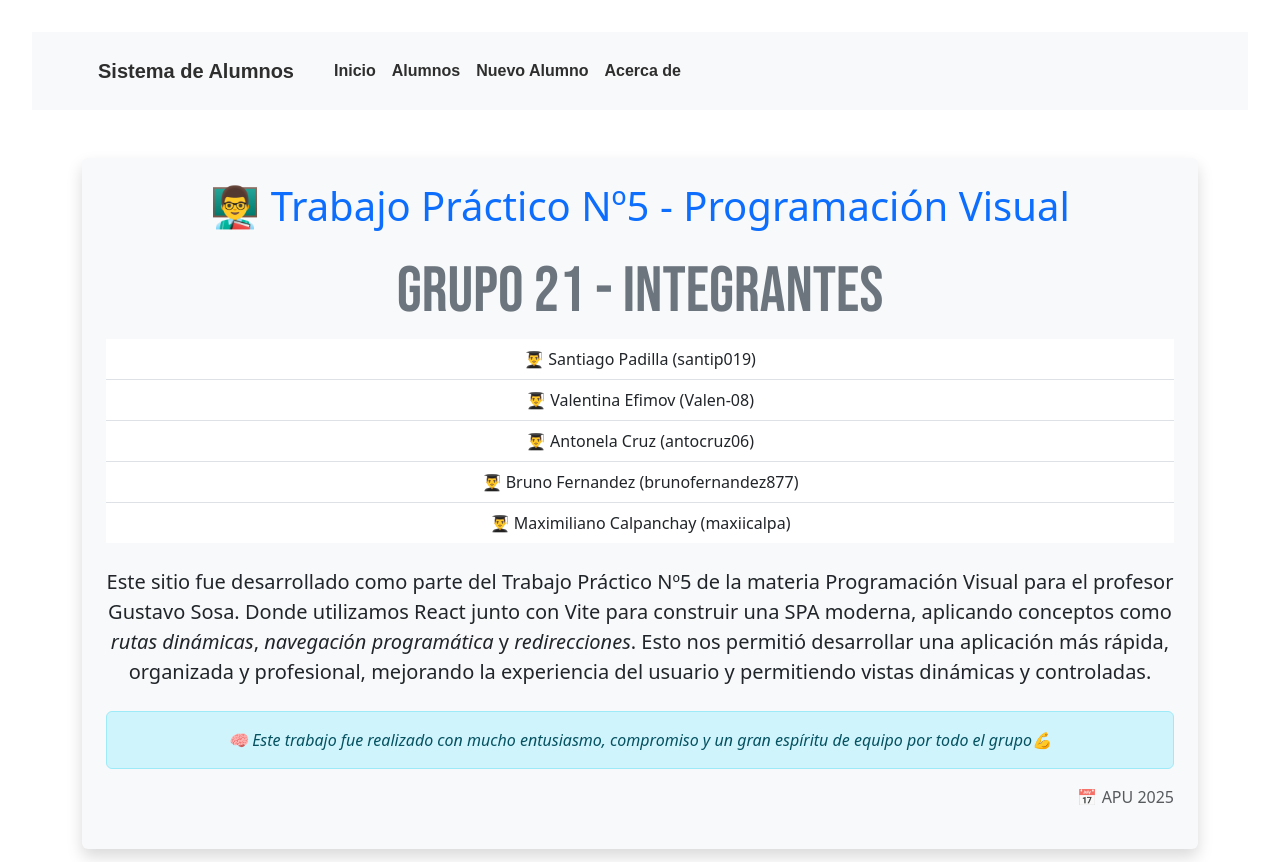
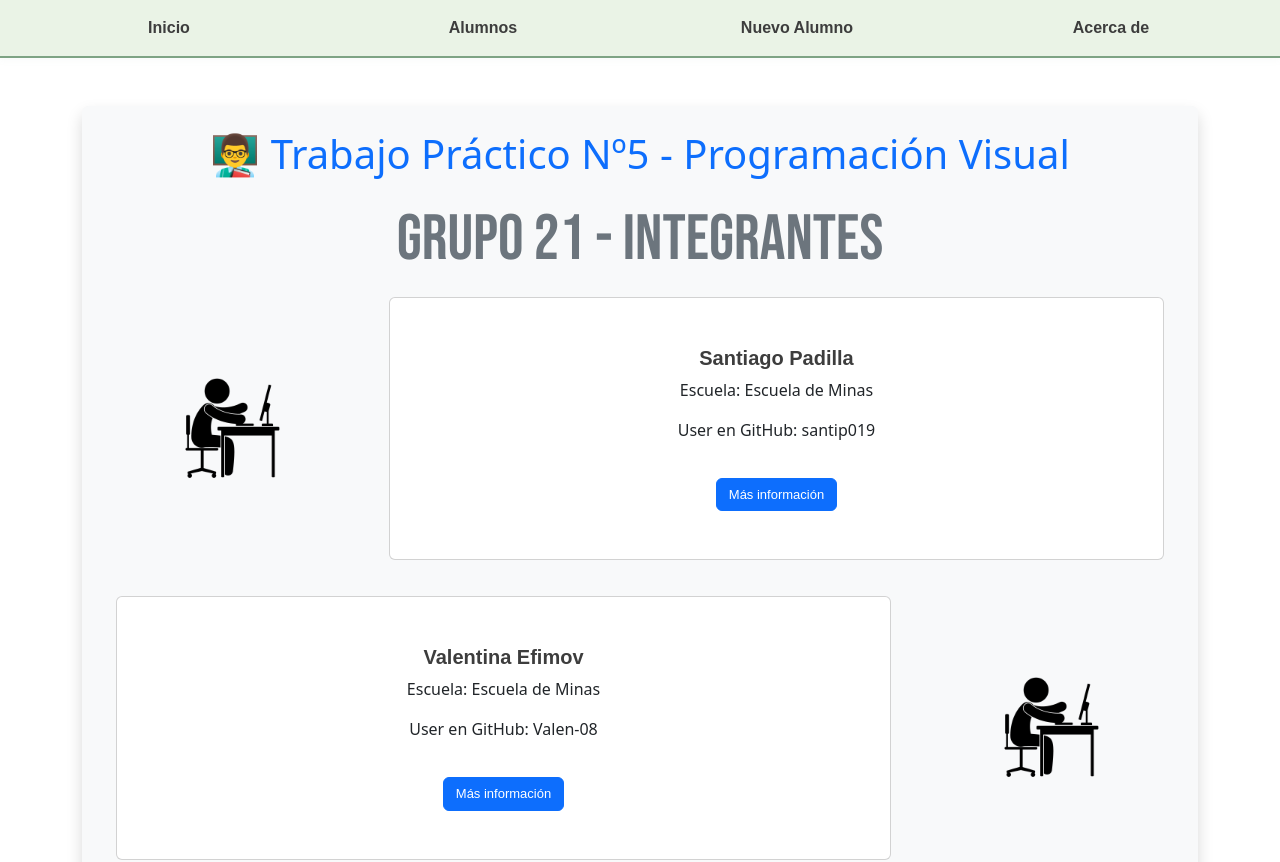
Before and after one commit to santip019/pv_tp5_grupo21, a React (Vite) app: page /Acerca-De in a window 1280 px wide. Shown: the top 862 px of the page. Built offline with nearby package versions, Linux system fonts and the light colour scheme; a web font is replaced by a local one.

Commit message:
style and fix: Se mejora el estilo en diferentes vistas del la app y se corrige el boton volver de la papelera [Efimov Valentina y Padilla Santiago]

```diff
--- a/src/App.css
+++ b/src/App.css
@@ -3,9 +3,9 @@
 @import url('https://fonts.googleapis.com/css2?family=Chocolate+Classical+Sans&display=swap');
 
 #root {
-  max-width: 1280px;
+  height: 100%;
   margin: 0 auto;
-  padding: 2rem;
+  padding: 0;
   text-align: center;
 }
 
@@ -31,17 +31,36 @@ font-family: "Cal Sans", sans-serif;
   filter: drop-shadow(0 0 2em #61dafbaa);
 }*/
 
+.navbar{
+   display: flex;
+   flex-direction: row;
+   justify-content: space-evenly;
+   width: 100%;
+   text-align: center;
+   padding: 0;
+   background-color: #eaf3e6 !important; /* Gris verdoso muy suave */
+   border-bottom: 2px solid #7ea384;
+   box-shadow: 0 2px 8px rgba(126,163,132,0.05);
+}
+
 .navbar-brand, .nav-link {
+  flex: 1 1 0;
   font-family: "Varta", sans-serif;
-  font-weight: 700;
+  font-weight: 600;
   font-style: normal;
   padding: 1rem;
-  color: rgb(46, 46, 46);
+  text-align: center;
+  transition: background 0.2s, color 0.2s;
+  color: #3d3d3d;
 }
 
 .navbar-brand:hover, .nav-link:hover {
   color: #007434;
   transition: color 0.2s;
+}
+.navbar .nav-link:hover, .navbar .nav-link.active {
+  background: #d7df72;
+  color: #7ea384;
 }
 
 .intro-titulo {
@@ -50,8 +69,16 @@ font-family: "Cal Sans", sans-serif;
   text-align: center;
   color: #7ea384;
   text-transform: uppercase;
-  padding: 20px;
+  padding: 20px 0 10px 0;
   font-size: 50px;
+  text-shadow: 1px 1px 4px #e6e6e6;
+}
+
+@media (max-width: 600px) {
+  .intro-titulo {
+    font-size: 2rem;
+    padding: 10px 0 5px 0;
+  }
 }
 
 .intro-texto {
@@ -119,6 +146,34 @@ h2 {
 
 
 
+/* Empieza acá CARRUSEL */
+
+.carousel-full {
+  width: 100vw;
+  min-height: 350px;
+  height: 60vh;
+  margin-left: calc(-50vw + 50%);
+  background: #fff;
+  border-radius: 0;
+  box-shadow: none;
+  padding: 0;
+}
+.carousel-full img {
+  width: 100vw;
+  height: 60vh;
+  min-height: 350px;
+  object-fit: cover;
+  display: block;
+  margin: 0;
+  padding: 0;
+}
+.carousel-caption {
+  background: linear-gradient(180deg, rgba(126,163,132,0.7) 0%, rgba(126,163,132,0.3) 100%);
+  border-radius: 10px;
+  padding: 20px;
+  max-width: 80%;
+  margin: 0 auto;
+}
 
 
 .read-the-docs {
@@ -135,12 +190,14 @@ h2 {
 
 .descripcion-carrusel h3 {
   color: #ffffff;
-  font-size: 30px;
-  margin-bottom: 20px;
+  font-size: 2rem;
+  text-shadow: 1px 1px 6px #7ea384;
+  margin-bottom: 10px;
 }
 .descripcion-carrusel p {
-  color: #dddddd;
-  font-size: 15px;
+  color: #f8f8f8;
+  font-size: 1.1rem;
+  text-shadow: 1px 1px 4px #7ea384;
   margin: 0;
 }
 
@@ -160,17 +217,15 @@ h2 {
 }
 
 
-@keyframes logo-spin {
-  from {
-    transform: rotate(0deg);
+@media (max-width: 600px) {
+  .carousel-full, .carousel-full img {
+    height: 30vh;
+    min-height: 120px;
   }
-  to {
-    transform: rotate(360deg);
+  .descripcion-carrusel h3 {
+    font-size: 1.2rem;
+  }
+  .descripcion-carrusel p {
+    font-size: 0.9rem;
   }
 }
-
-@media (prefers-reduced-motion: no-preference) {
-  a:nth-of-type(2) .logo {
-    animation: logo-spin infinite 20s linear;
-  }
-}
--- a/src/assets/components/AcercaDe.jsx
+++ b/src/assets/components/AcercaDe.jsx
@@ -1,22 +1,95 @@
+import Card from 'react-bootstrap/Card';
+import Button from 'react-bootstrap/Button';
+import a from '../img/pngdev.png';
+
+const integrantes = [
+  {
+    nombre: "Santiago Padilla",
+    escuela: "Escuela de Minas",
+    github: "santip019"
+  },
+  {
+    nombre: "Valentina Efimov",
+    escuela: "Escuela de Minas",
+    github: "Valen-08"
+  },
+  {
+    nombre: "Antonela Cruz",
+    escuela: "Escuela de Minas",
+    github: "antocruz06"
+  },
+  {
+    nombre: "Bruno Fernandez",
+    escuela: "Escuela de Minas",
+    github: "brunofernandez877"
+  },
+  {
+    nombre: "Maximiliano Calpanchay",
+    escuela: "Escuela de Minas",
+    github: "maxiicalpa"
+  }
+];
+
 const AcercaDe = () => {
   return (
     <div className="container mt-5 p-4 bg-light rounded shadow">
       <h1 className="text-center mb-4 text-primary"> 👨‍🏫 Trabajo Práctico Nº5 - Programación Visual</h1>
+      <h2 className="text-secondary"> Grupo 21 - Integrantes</h2>
 
-      <h2 className="text-secondary"> Grupo 21 - Integrantes</h2>
-      <ul className="list-group list-group-flush mb-4">
-        <li className="list-group-item">👨‍🎓 Santiago Padilla (santip019)</li>
-        <li className="list-group-item">👨‍🎓 Valentina Efimov (Valen-08)</li>
-        <li className="list-group-item">👨‍🎓 Antonela Cruz (antocruz06)</li>
-        <li className="list-group-item">👨‍🎓 Bruno Fernandez (brunofernandez877)</li>
-        <li className="list-group-item">👨‍🎓 Maximiliano Calpanchay (maxiicalpa)</li>
-      </ul>
+      <div className="mb-4">
+        {integrantes.map((int, idx) => (
+          <div className="row mb-3 align-items-center" key={int.github}>
+            {/* Alterna el orden de la imagen y la info */}
+            {idx % 2 === 0 ? (
+              <>
+                <div className="col-md-3 d-flex justify-content-center">
+                  <img src={a} alt={int.nombre} className="img-fluid rounded" style={{maxWidth: '120px'}} />
+                </div>
+                <div className="col-md-9">
+                  <Card>
+                    <Card.Body>
+                      <Card.Title>{int.nombre}</Card.Title>
+                      <Card.Text>
+                        <p>Escuela: {int.escuela}</p>
+                        <p>User en GitHub: {int.github}</p>
+                      </Card.Text>
+                      <Button variant="primary" href={`https://github.com/${int.github}`} target="_blank">
+                        Más información
+                      </Button>
+                    </Card.Body>
+                  </Card>
+                </div>
+              </>
+            ) : (
+              <>
+                <div className="col-md-9">
+                  <Card>
+                    <Card.Body>
+                      <Card.Title>{int.nombre}</Card.Title>
+                      <Card.Text>
+                        <p>Escuela: {int.escuela}</p>
+                        <p>User en GitHub: {int.github}</p>
+                      </Card.Text>
+                      <Button variant="primary" href={`https://github.com/${int.github}`} target="_blank">
+                        Más información
+                      </Button>
+                    </Card.Body>
+                  </Card>
+                </div>
+                <div className="col-md-3 d-flex justify-content-center">
+                  <img src={a} alt={int.nombre} className="img-fluid rounded" style={{maxWidth: '120px'}} />
+                </div>
+              </>
+            )}
+          </div>
+        ))}
+      </div>
 
       <p className="lead">
         Este sitio fue desarrollado como parte del Trabajo Práctico Nº5 de la materia <strong>Programación Visual</strong> para el profesor Gustavo Sosa.
         Donde utilizamos <strong>React</strong> junto con <strong>Vite</strong> para construir una SPA moderna,
         aplicando conceptos como <em>rutas dinámicas</em>, <em>navegación programática</em> y <em>redirecciones</em>
-      . Esto nos permitió desarrollar una aplicación más rápida, organizada y profesional,
+        . Esto nos permitió desarrollar una aplicación más rápida, organizada y profesional,
         mejorando la experiencia del usuario y permitiendo vistas dinámicas y controladas.
       </p>
 
--- a/src/assets/components/ImagenCarrusel.jsx
+++ b/src/assets/components/ImagenCarrusel.jsx
@@ -1,7 +1,7 @@
 function ImagenCarrusel({ src, texto }) {
   return (
     <img
-      className="d-block mx-auto"
+      className="d-block w-100"
       src={src}
       alt={texto}
       style={{
--- a/src/assets/components/Inicio.jsx
+++ b/src/assets/components/Inicio.jsx
@@ -14,7 +14,7 @@ function Inicio() {
         de los estudiantes de nuestra institución.
       </p>
 
-      <Carousel>
+      <Carousel className="carousel-full">
         <Carousel.Item>
           <ImagenCarrusel src={imagen1} texto="Gestión académica eficiente"  />
           <Carousel.Caption className="descripcion-carrusel">
--- a/src/assets/components/Layout.jsx
+++ b/src/assets/components/Layout.jsx
@@ -4,12 +4,11 @@ import { Link, Outlet } from 'react-router-dom';
 function Layout() {
   return (
     <>
-      <Navbar expand="lg" className="bg-body-tertiary">
-        <Container>
-          <Navbar.Brand as={Link} to="/">Sistema de Alumnos</Navbar.Brand>
+      <Navbar expand="lg" className="navbar">
+        <Container fluid>
           <Navbar.Toggle aria-controls="basic-navbar-nav" />
           <Navbar.Collapse id="basic-navbar-nav">
-            <Nav className="me-auto">
+            <Nav className="mx-auto w-100 justify-content-between">
               <Nav.Link as={Link} to="/">Inicio</Nav.Link>
               <Nav.Link as={Link} to="/alumnos">Alumnos</Nav.Link>
               <Nav.Link as={Link} to="/nuevo-alumno">Nuevo Alumno</Nav.Link>
--- a/src/assets/components/Papelera.jsx
+++ b/src/assets/components/Papelera.jsx
@@ -32,7 +32,7 @@ const Papelera = ({ alumnos, setAlumnos }) => {
               <Card.Body>
                 <Card.Title>{alumno.nombre} {alumno.apellido}</Card.Title>
                 <Card.Text>LU: {alumno.lu}</Card.Text>
-                <Button variant="info" onClick={() => navigate(`/alumno/${alumno.lu}`)}>Ver Detalles</Button>{' '}
+                <Button variant="info" onClick={() => navigate(`/alumno/${alumno.lu}`, { state: { from: 'papelera' } })}>Ver Detalles</Button>{' '}
                 <Button variant="success" onClick={() => rehabilitarAlumno(alumno.lu)}>Rehabilitar</Button>
               </Card.Body>
             </Card>
```
Also changed, not shown: src/assets/components/VerDetalles.jsx (+36 -15 lines), src/assets/img/pngdev.png (added).
